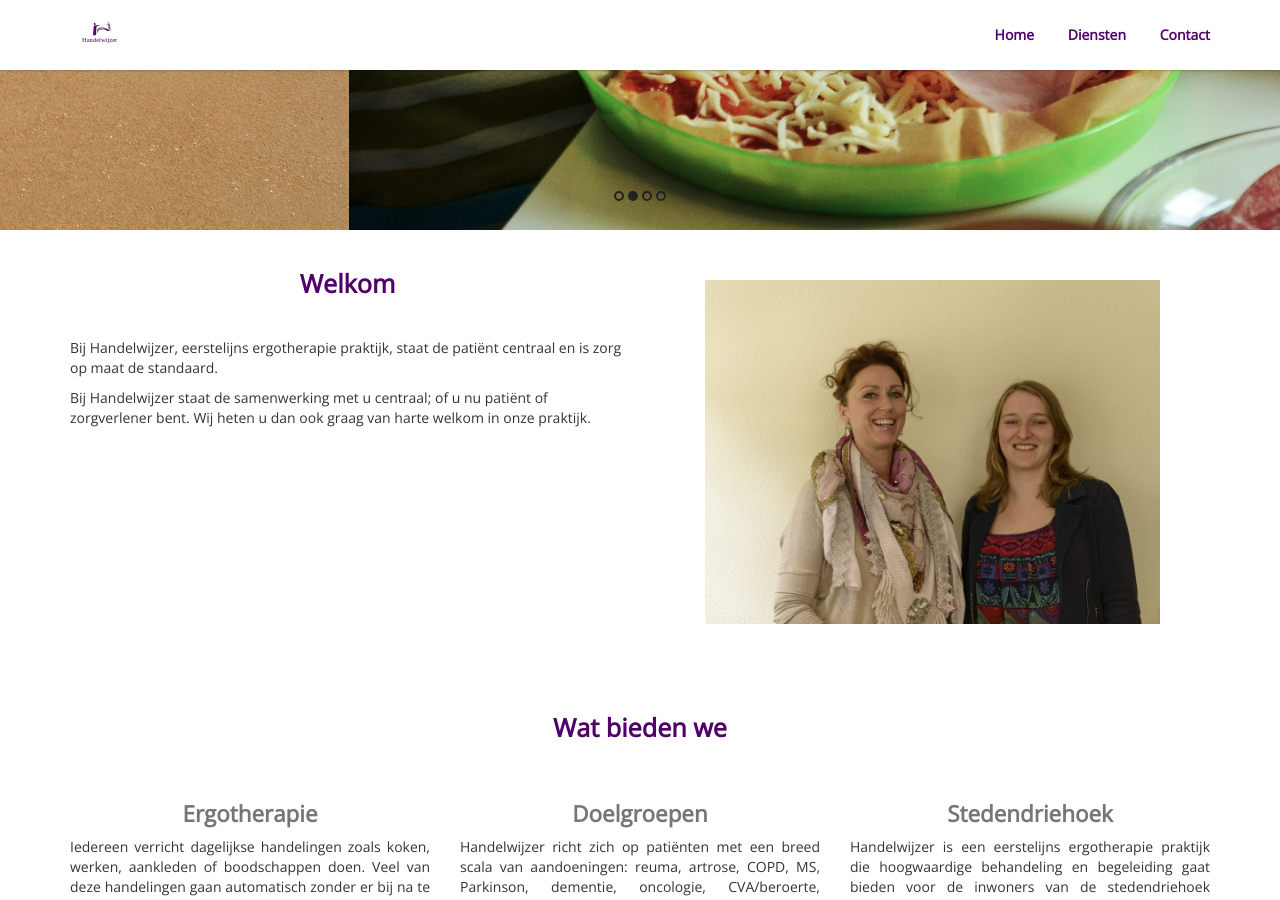
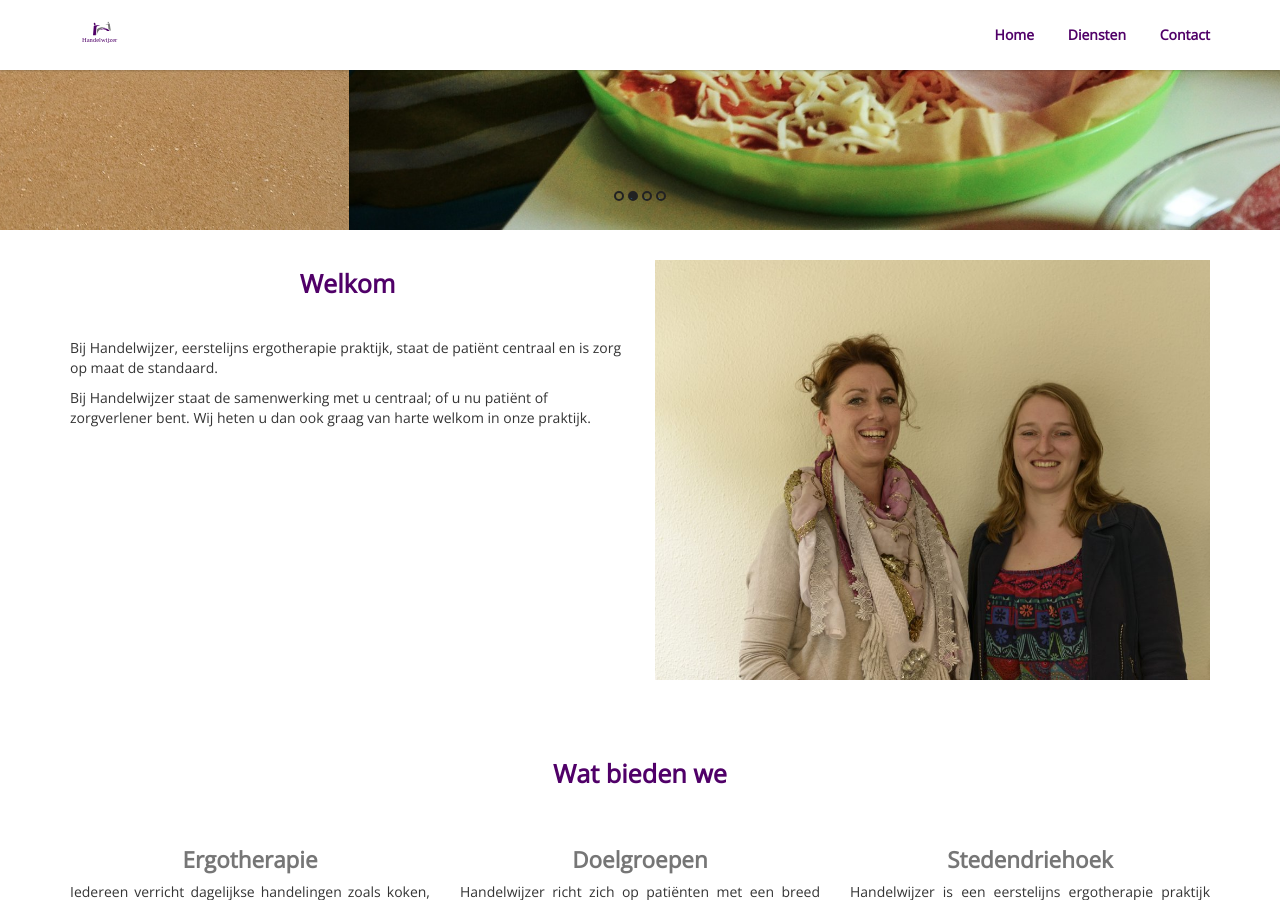
Before and after one commit to richardcornelissen/handelwijzer.com, a Jekyll site: the page built from index.html, in a window 1280 px wide and 900 px high, scrolled down 670 px. Built offline with Jekyll 4.4.1, drawn with Linux system fonts in a browser that asks for light colours; some of the changed text lies outside the part shown.

Commit message:
foto's toegevoegd, spacing tussen secties

```diff
--- a/_layouts/default.html
+++ b/_layouts/default.html
@@ -6,7 +6,7 @@
     <meta name="theme-color" content="#1b4164">
     <meta name="mobile-web-app-capable" content="yes">
     <meta name="apple-mobile-web-app-capable" content="yes">
-    <meta name="apple-mobile-web-app-title" content="Handel wijzer">
+    <meta name="apple-mobile-web-app-title" content="Handelwijzer">
     <link rel="icon" sizes="228x228" href="./images/vlinder228x228.png">
     <link rel="apple-touch-icon" href="./images/vlinder228x228.png">
     <meta name="msapplication-square70x70logo" content="./images/vlinder70x70.png">
@@ -56,7 +56,7 @@
                     <p>TBD, Apeldoorn</p>
                     <p>
                         Tel: TBD<br />
-                        Mail: <a href="mailto:info@handelwijzer.com" title="Stuur direct een e-mail naar Handel wijzer">info@handelwijzer.com</a>
+                        Mail: <a href="mailto:info@handelwijzer.com" title="Stuur direct een e-mail naar Handelwijzer">info@handelwijzer.com</a>
                     </p>
                 </div>
             </div>
--- a/css/site.scss
+++ b/css/site.scss
@@ -407,7 +407,9 @@
 .m-spacing-padding {
     padding:50px;
 }
-
+.hw-title {
+    margin-top: 80px;
+}
 /* Text decoration */
 
 .m-text-linethrough {
--- a/index.html
+++ b/index.html
@@ -60,7 +60,7 @@
             <p>Bij Handelwijzer staat de samenwerking met u centraal; of u nu patiënt of zorgverlener bent. Wij heten u dan ook graag van harte welkom in onze praktijk.</p>
         </div>
         <div class="col-sm-6 center-block">
-            <img src="./images/Cathelijne-en-Florien4-1024x775.jpg" class="img-responsive m-spacing-padding" alt="foto ergotherapeuten" />
+            <img src="./images/Cathelijne-en-Florien4-1024x775.jpg" class="img-responsive m-spacing-top" alt="foto ergotherapeuten" />
         </div>
     </div>
 </div>
@@ -68,7 +68,7 @@
 <div class="container">
     <div class="row">
         <div class="col-md-12">
-            <h2 class="text-center" id="diensten">Wat bieden we</h2>
+            <h2 class="text-center hw-title" id="diensten">Wat bieden we</h2>
         </div>
     </div>
 
@@ -100,7 +100,7 @@
 <div class="container">
     <div class="row">
         <div class="col-md-12">
-            <h2 class="text-center" id="overigediensten">Onze andere diensten</h2>
+            <h2 class="text-center hw-title" id="overigediensten">Onze andere diensten</h2>
         </div>
     </div>
     <div class="row">
@@ -124,18 +124,26 @@
 </div>
 
 <div class="container">
+    <div class="row">
+        <div class="col-sm-12">
+            <h2 class="text-center hw-title" id="missie">Missie</h2>
+        </div>
+    </div>
     <div class="row text-justify">
         <div class="col-sm-12">
-            <h2 class="text-center" id="missie">Missie</h2>
             <p>Handelwijzer biedt mensen met gecompliceerde gezondheidsproblematiek een nieuw perspectief. Dit door herstel van klachtenonafhankelijk functioneren in de thuissituatie, het werk en/of de maatschappij, waarbij talenten, krachten en mogelijkheden zoveel mogelijk benut worden.</p>
         </div>
     </div>
 </div>
 
 <div class="container">
+    <div class="row">
+        <div class="col-sm-12">
+            <h2 class="text-center hw-title" id="visie">Visie</h2>
+        </div>
+    </div>
     <div class="row text-justify">
         <div class="col-sm-12">
-            <h2 class="text-center" id="visie">Visie</h2>
             <p>(Langdurige) gezondheidsklachten worden door meerdere factoren en door de invloed van de omgeving in stand gehouden. Het alledaagse functioneren wordt daardoor beperkt. Door gedachten en overtuigingen en daarmee samenhangende onzekerheid en angst dat klachten zouden verergeren ontstaat vermijding van activiteiten. Mensen komen in een negatieve spiraal. Door de wijze waarop de omgeving daarmee omgaat versterkt dit proces.</p>
 
             <p>Ieder mens heeft de potentie de eigen krachten, talenten en mogelijkheden te ontwikkelen. Ziekte hoeft niet te betekenen dat iemand niet meer zou kunnen functioneren. De wijze waarop iemand hiermee omgaat wisselt sterk. Belangrijk voor het herstel is inzicht en bewustwording, zodat men anders kan leren handelen.</p>
@@ -147,8 +155,32 @@
 
 <div class="container">
     <div class="row">
+        <div class="col-sm-12">
+            <h2 class="text-center hw-title" id="ergotherapeuten">Ergotherapeuten</h2>
+        </div>
+    </div>
+    <div class="row">
+        <div class="col-sm-3 col-sm-offset-2">
+            <img src="./images/Cathelijne-10-550x400.jpg" class="img-responsive" />
+        </div>
+        <div class="col-sm-3 col-sm-offset-2">
+            <img src="./images/Florien2-550x400.jpg" class="img-responsive" />
+        </div>
+    </div>
+    <div class="row text-center">
+        <div class="col-sm-3 col-sm-offset-2">
+            <h4>Cathelijne</h4>
+        </div>
+        <div class="col-sm-3 col-sm-offset-2">
+            <h4>Florien</h4>
+        </div>
+    </div>
+</div>
+
+<div class="container">
+    <div class="row">
         <div class="col-md-12">
-            <h2 class="text-center" id="samenwerkingen">Samenwerkingen</h2>
+            <h2 class="text-center hw-title" id="samenwerkingen">Samenwerkingen</h2>
         </div>
     </div>
 
@@ -172,7 +204,7 @@
 <div class="container">
     <div class="row">
         <div class="col-xs-12 text-center">
-            <h2>Handel wijzer</h2>
+            <h2 class="hw-title">Handelwijzer</h2>
             <p>
                 Maandag t/m vrijdag beschikbaar op de volgende tijden
                 <strong>09:00 - 11:30 en 12:30 - 17:00</strong>
```
Also changed, not shown: css/site.min.css, images/Cathelijne-10-550x400.jpg (added), images/Florien2-550x400.jpg (added).
